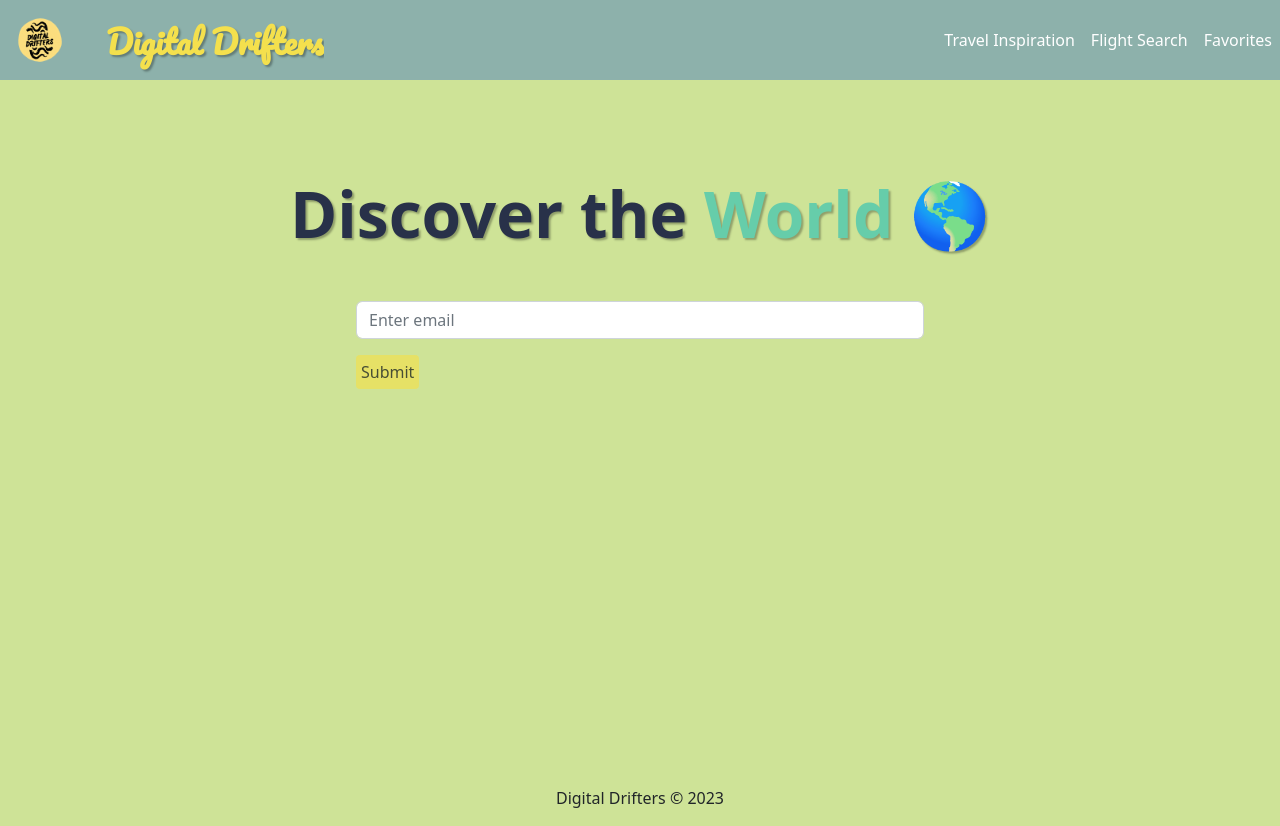
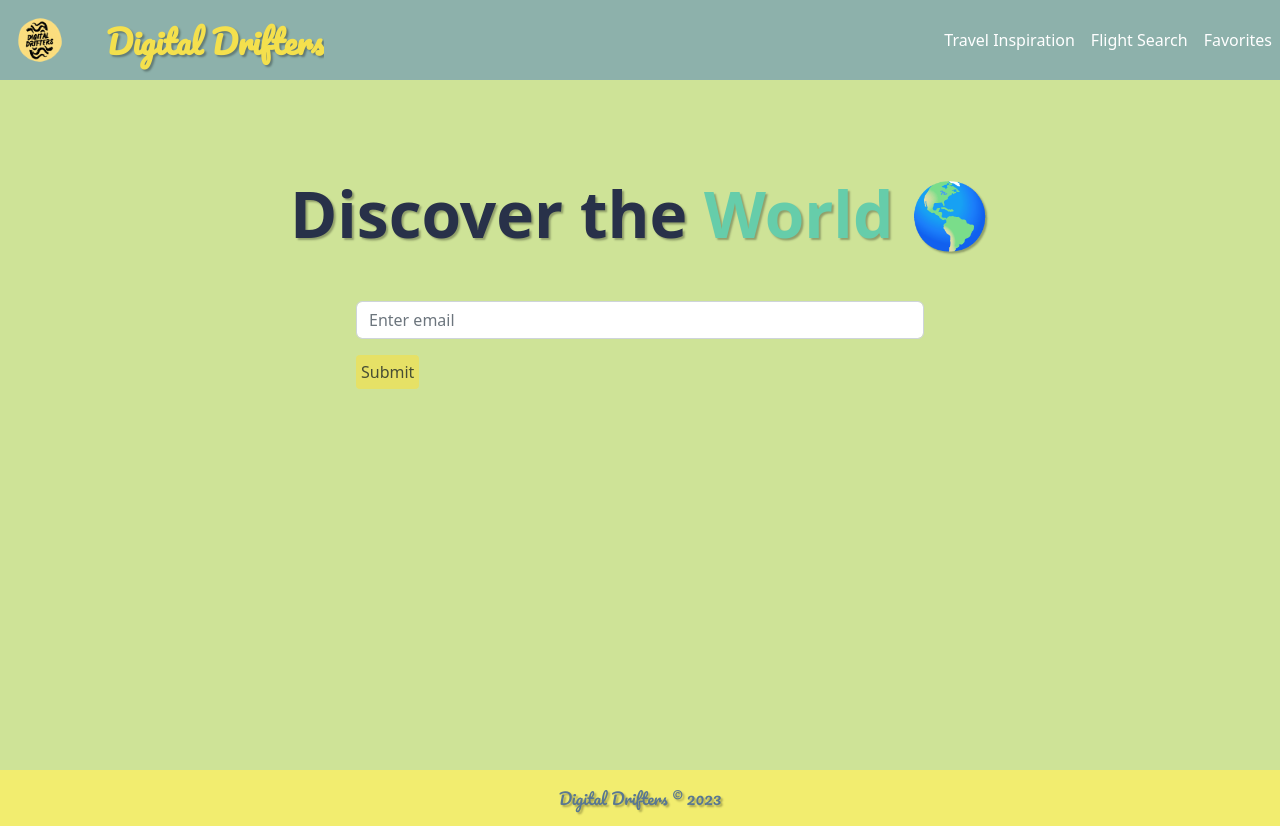
Before and after one commit to angistanzi/digital-drifters, a React (Create React App) app: page / in a window 1280 px wide. Built offline with nearby package versions, Linux system fonts and the light colour scheme.

Commit message:
footer styling

```diff
--- a/src/App.js
+++ b/src/App.js
@@ -27,7 +27,17 @@ function App() {
 
     </Router>
     </div>
-    <footer className="footer--pin py-3 text-center ">
+    <footer className="footer--pin py-3 text-center "
+     style={{
+      backgroundColor: '#f2ed6fff',
+      fontFamily: '"Pacifico", cursive',
+      fontSize: '1rem',
+      color: '#587792ff',
+      textAlign: 'center',
+      paddingTop:50,
+      textShadow: '2px 2px 2px rgba(0, 0, 0, 0.3)'
+    }}
+    >
         Digital Drifters &copy; 2023
       </footer>
     </div>
```
